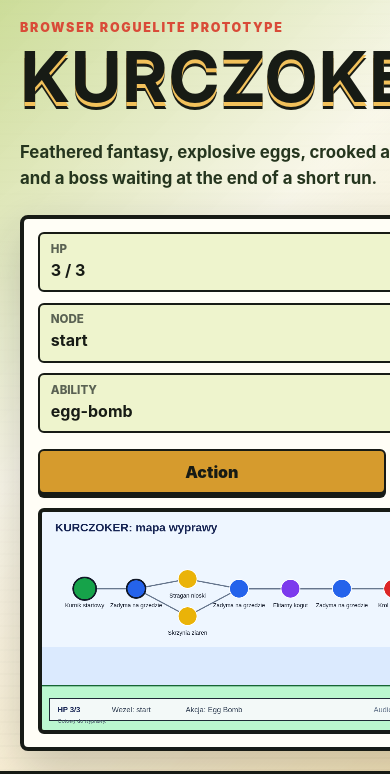
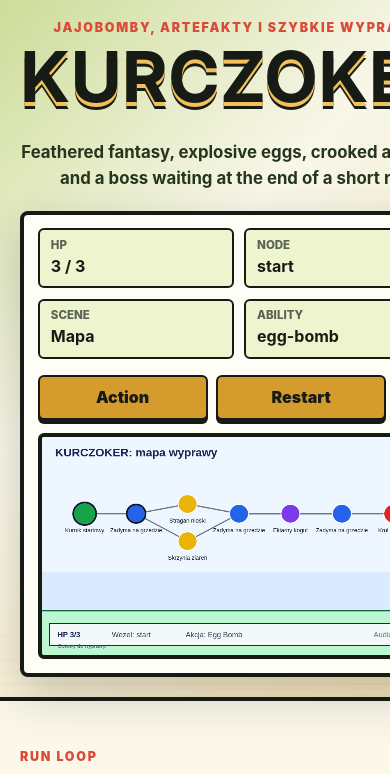
Before and after one commit to delta240mvt/kurczoker, an Astro site: page / in a window 390 px wide. Shown: the top 774 px of the page. Built offline with nearby package versions, Linux system fonts and the light colour scheme; Astro itself is replaced by a stand-in of ours.

Commit message:
fix: close audit gaps in run loop

```diff
--- a/src/components/HeroGame.astro
+++ b/src/components/HeroGame.astro
@@ -2,13 +2,14 @@
 const hudItems = [
   { label: "HP", value: "3 / 3", attr: "data-game-health" },
   { label: "Node", value: "start", attr: "data-game-node" },
+  { label: "Scene", value: "Mapa", attr: "data-game-scene" },
   { label: "Ability", value: "egg-bomb", attr: "data-game-ability" }
 ];
 ---
 
 <section class="hero" data-kurczoker-game>
   <div class="hero__content">
-    <p class="hero__eyebrow">Browser roguelite prototype</p>
+    <p class="hero__eyebrow">Jajobomby, artefakty i szybkie wyprawy</p>
     <h1>KURCZOKER</h1>
     <p class="hero__subtitle">
       Feathered fantasy, explosive eggs, crooked artifacts, and a boss waiting at the end of a short run.
@@ -31,6 +32,9 @@ const hudItems = [
         <button class="icon-button icon-button--wide" type="button" data-game-start>
           Action
         </button>
+        <button class="icon-button icon-button--wide" type="button" data-game-restart>
+          Restart
+        </button>
         <button class="icon-button" type="button" aria-label="Toggle sound" data-game-mute>
           <span aria-hidden="true">♪</span>
         </button>
--- a/src/game/battle.js
+++ b/src/game/battle.js
@@ -187,6 +187,10 @@ export function updateBattle(battle, input = {}, delta = 16) {
     };
   }
 
+  if (next.phase === BATTLE_PHASES.ENEMY_TURN) {
+    return resolveEnemyTurn(next);
+  }
+
   return next;
 }
 
--- a/src/game/run.js
+++ b/src/game/run.js
@@ -8,6 +8,10 @@ export function startRun(seed = 1) {
 }
 
 export function selectMapNode(state, nodeId) {
+  if (state.run.defeated || state.run.completed) {
+    return setUiMessage(state, "Ta wyprawa jest zakonczona. Uruchom restart.");
+  }
+
   const node = getNodeById(state.map, nodeId);
 
   if (!node || !state.run.offeredNodeIds.includes(nodeId)) {
@@ -112,7 +116,8 @@ export function markRunDefeated(state) {
     run: {
       ...state.run,
       health: 0,
-      defeated: true
+      defeated: true,
+      offeredNodeIds: []
     },
     ui: {
       ...state.ui,
--- a/src/styles/global.css
+++ b/src/styles/global.css
@@ -45,9 +45,10 @@ button {
 
 .hero {
   display: grid;
-  grid-template-columns: minmax(0, 0.78fr) minmax(360px, 1.22fr);
-  gap: clamp(1.5rem, 4vw, 4rem);
-  align-items: center;
+  grid-template-columns: minmax(0, 1fr);
+  gap: clamp(1.25rem, 3vw, 2.5rem);
+  align-items: start;
+  justify-items: center;
   min-height: 92svh;
   padding: clamp(2rem, 5vw, 5rem);
   border-bottom: 4px solid var(--outline);
@@ -57,7 +58,8 @@ button {
 }
 
 .hero__content {
-  max-width: 38rem;
+  max-width: 58rem;
+  text-align: center;
 }
 
 .hero__eyebrow,
@@ -81,7 +83,7 @@ button {
 
 .hero__subtitle {
   max-width: 34rem;
-  margin: 2rem 0 0;
+  margin: 2rem auto 0;
   color: var(--moss-dark);
   font-size: clamp(1.05rem, 2.2vw, 1.35rem);
   line-height: 1.55;
@@ -90,6 +92,7 @@ button {
 
 .game-shell {
   width: 100%;
+  max-width: 1040px;
   min-width: 0;
   padding: clamp(0.85rem, 2vw, 1.15rem);
   border: 4px solid var(--outline);
@@ -108,7 +111,7 @@ button {
 
 .hud {
   display: grid;
-  grid-template-columns: repeat(3, minmax(0, 1fr));
+  grid-template-columns: repeat(4, minmax(0, 1fr));
   gap: 0.65rem;
 }
 
@@ -358,12 +361,12 @@ button {
   }
 
   .hud {
-    grid-template-columns: 1fr;
+    grid-template-columns: repeat(2, minmax(0, 1fr));
   }
 
   .game-actions {
     display: grid;
-    grid-template-columns: 1fr auto;
+    grid-template-columns: 1fr 1fr auto;
   }
 
   .icon-button--wide {
```
Also changed, not shown: test/battle.test.js (+10 -0 lines), test/run.test.js (+17 -0 lines), src/game/bootstrap.js.
